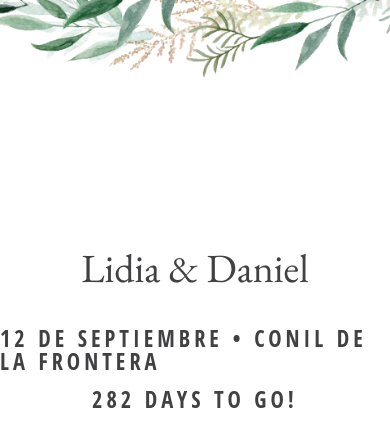
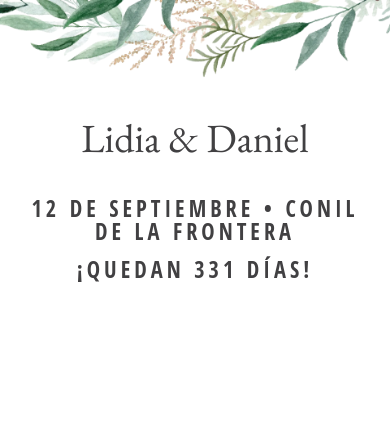
Before and after one commit to danigonlinea/wedding.github.io, a Vue app: page / in a window 390 px wide. Shown: the top 446 px of the page. Built offline with nearby package versions, Linux system fonts and the light colour scheme.

Commit message:
function to calculate dates left and soadding fit for mobile version

```diff
--- a/src/components/invitation/InvitationMain.vue
+++ b/src/components/invitation/InvitationMain.vue
@@ -23,12 +23,31 @@
     <h1 class="header-name">Lidia &amp; Daniel</h1>
     <div class="header-date">
       <span>12 de Septiembre • Conil de la Frontera</span>
-      <span>282 Days To Go!</span>
+      <span>¡Quedan {{ daysLeftToWedding }} días!</span>
     </div>
   </header>
 </template>
 
-<script setup></script>
+<script setup>
+import { ref } from 'vue'
+const daysLeftToWedding = ref(daysUntil('2024-10-12'))
+
+function daysUntil(targetDate) {
+  // Get the current date
+  const currentDate = new Date()
+
+  // Parse the target date
+  const parsedTargetDate = new Date(targetDate)
+
+  // Calculate the time difference in milliseconds
+  const timeDifference = parsedTargetDate - currentDate
+
+  // Calculate the number of days
+  const days = Math.ceil(timeDifference / (1000 * 60 * 60 * 24))
+
+  return days
+}
+</script>
 
 <style lang="css">
 header {
@@ -69,4 +88,25 @@ header {
     text-transform: uppercase;
   }
 }
+
+/* Tablet and smaller screens */
+@media screen and (max-width: 768px) {
+  header {
+    height: 400px;
+    padding: 1em;
+  }
+}
+
+/* Mobile screens */
+@media screen and (max-width: 480px) {
+  header {
+    height: 240px;
+
+    .header-date {
+      span {
+        text-align: center;
+      }
+    }
+  }
+}
 </style>
--- a/src/styles/main.css
+++ b/src/styles/main.css
@@ -2,12 +2,10 @@
 @import 'fonts.css';
 
 :root {
-  font-family: 'EBGaramond', Inter, system-ui, Avenir, Helvetica, Arial, sans-serif;
+  font-family: 'EBGaramond', Inter, system-ui, Avenir, Helvetica, Arial,
+    sans-serif;
 
   color-scheme: light dark;
-  color: rgba(255, 255, 255, 0.87);
-  background-color: #242424;
-
   font-synthesis: none;
   text-rendering: optimizeLegibility;
   -webkit-font-smoothing: antialiased;
@@ -27,7 +25,6 @@
   --blue-munsell: hsla(192, 59%, 43%, 1);
   --taupe-gray: hsla(247, 3%, 50%, 1);
   --atomic-tangerine: hsla(18, 63%, 65%, 1);
-
 
   --text-color-primary: #414042;
 }
@@ -67,7 +64,8 @@ li {
   margin: 0px;
 }
 
-p, nav {
+p,
+nav {
   padding: 0;
   margin: 0;
 }
@@ -108,3 +106,10 @@ input:active {
     background-color: #ffffff;
   }
 }
+
+@media (prefers-color-scheme: dark) {
+  :root {
+    color: #f5f5f6;
+    background-color: #fbf9f9;
+  }
+}
```
